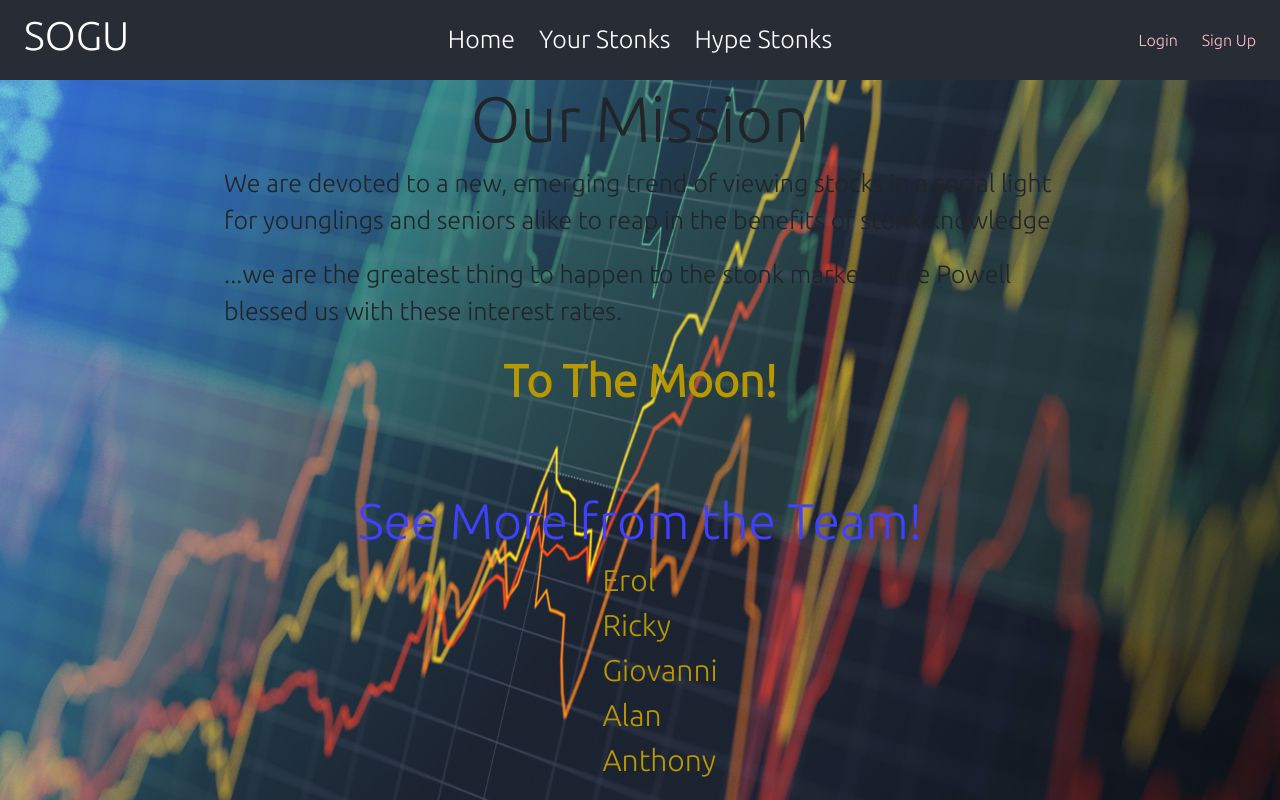
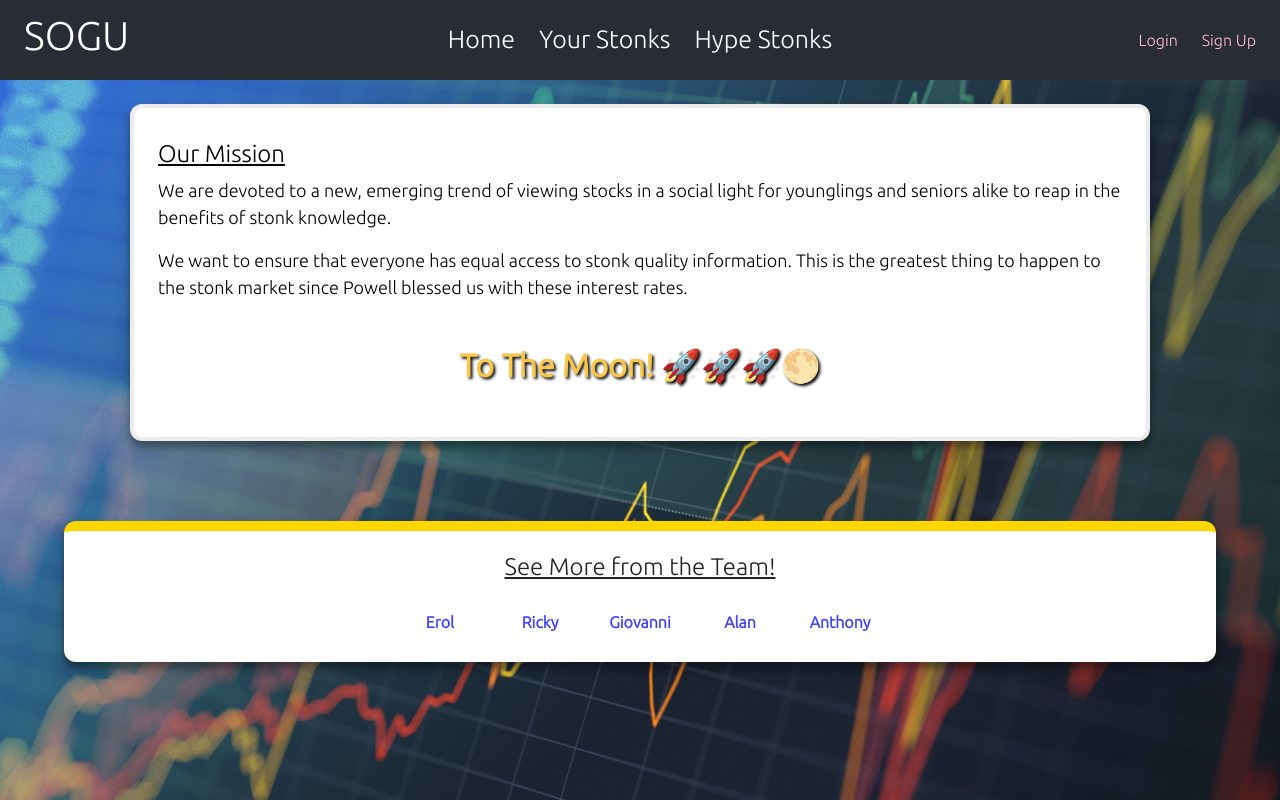
Before and after one commit to giovanniCL/stonks-only-go-up, a React (Create React App) app in the folder stonks-only-go-up/: page /mission in a window 1280 px wide. Built offline with nearby package versions, Linux system fonts and the light colour scheme.

Commit message:
design mission page

```diff
--- a/stonks-only-go-up/src/App.scss
+++ b/stonks-only-go-up/src/App.scss
@@ -3,6 +3,7 @@
 @import "./Components/HypeMeter.css";
 @import './Components/Navbar.css';
 @import "./Components/Dashboard/Announcements.scss";
+@import "./Components/Mission/Mission.scss";
 
 @import url(https://fonts.googleapis.com/css2?family=Ubuntu:wght@300&display=swap);
 body {
--- a/stonks-only-go-up/src/Components/Mission/Mission.css
+++ /dev/null
@@ -1,84 +0,0 @@
-.Mission {
-    font-size: 30px;
-    position: relative;
-    background-color: white;
-}
-
-img{
-    width: 100%;
-    height:100%;
-    z-index: (0,0,-5);
-
-}
-
-.MissionTitle {
-    position: absolute;
-    top:10%;
-    left: 50%;
-    transform: translate(-50%,-100%);
-    color: white;
-}
-.MissionStatement {
-    font-size: 25px;
-    color: white;
-    position: absolute;
-    top: 30%;
-    left: 50%;
-    transform: translate(-50%,-70%);
-
-}
-.Mission .Slogan{
-    color: goldenrod;
-    font-size: 40px;
-    position: absolute;
-    top: 50%;
-    left: 50%;
-    transform: translate(-50%,-50%);
-    text-shadow: 2px 2px 4px #000000;
-}
-
-@media only screen and (max-width: 650px){
-    .Mission{
-        font-size: 15px;
-    }
-    .MissionStatement{
-        font-size: 10px;
-    }
-    .Mission .Slogan{
-        transform: translate(-50%,-50%);
-        top: 40%;
-        font-size: 30px;
-    }
-}
-
-
-.Mission .TeamTitle{
-    padding-top: 50px;
-    align-items: center;
-    left: 50%;
-    margin-left: 25%;
-    color: black;
-
-}
-
-ul#TeamLinks{
-    padding-top: 70px;
-    list-style: none;
-    align-items: flex-start;
-    margin-left:25%
-
-}
-ul#TeamLinks li{
-    display: inline;
-    padding-left: 10px;
-    padding-right: 10px;
-    text-decoration: none;
-}
-
-    ul#TeamLinks li a{
-        color: #0001B3;
-        text-decoration: none;
-    }
-    ul#TeamLinks li a:visited{
-        color:#0001B3;
-    }
--- a/stonks-only-go-up/src/Components/Mission/Mission.js
+++ b/stonks-only-go-up/src/Components/Mission/Mission.js
@@ -1,26 +1,22 @@
-import {React} from "react";
-import './Mission1.css'
-import mission from "./mission.jpg";
-import Navbar from "../Navbar"
+// General Imports
+import { React } from "react";
 
+// Simple Render of the Mission Page
 const MissionPage = () => {
     return (
-        <>
-        <div className = "Mission">
-
-            <img src= {mission} alt="background" width="1920" height="932" />
-            <div className = "Top">
-                <h1 className = "MissionTitle">Our Mission</h1>
-                    <div className="MissionStatement">
-                        <p> We are devoted to a new, emerging trend of viewing stocks in a social light for younglings and seniors alike to reap in the benefits of stonk knowledge</p>
-                        <p> ...we are the greatest thing to happen to the stonk market since Powell blessed us with these interest rates.</p>
-                    </div>
-                <p className = "Slogan">To The Moon!</p>
+        <div className="mission-page-wrapper">
+            <br id="top-break" />
+            <div className="top-mission">
+                <h1 className="MissionTitle">Our Mission</h1>
+                <div className="MissionStatement">
+                    <p> We are devoted to a new, emerging trend of viewing stocks in a social light for younglings and seniors alike to reap in the benefits of stonk knowledge.</p>
+                    <p>We want to ensure that everyone has equal access to stonk quality information. This is the greatest thing to happen to the stonk market since Powell blessed us with these interest rates.</p>
+                </div>
+                <p className="Slogan">To The Moon! &#128640;&#128640;&#128640;&#127765;</p>
             </div>
-
-            <div className = "TeamContainer">
+            <div className="team-container">
                 <h1 className="TeamTitle">See More from the Team!</h1>
-                <ul id = "TeamLinks">
+                <ul id="TeamLinks">
                     <li><a target="_blank" href="https://github.com/Partisi" rel="noreferrer">Erol</a></li>
                     <li><a target="_blank" href="https://github.com/rickypaya" rel="noreferrer">Ricky</a></li>
                     <li><a target="_blank" href="https://github.com/giovanniCL" rel="noreferrer">Giovanni</a></li>
@@ -28,9 +24,7 @@ const MissionPage = () => {
                     <li><a target="_blank" href="https://github.com/ad4565" rel="noreferrer">Anthony</a></li>
                 </ul>
             </div>
-
         </div>
-        </>
     )
 }
 export default MissionPage
--- /dev/null
+++ b/stonks-only-go-up/src/Components/Mission/Mission.scss
@@ -0,0 +1,101 @@
+.mission-page-wrapper {
+    height: calc(100vh - 80px);
+
+    background-image: url("./mission.jpg");
+    background-size: cover;
+
+    #top-break {
+        margin-top: 48px;
+    }
+    .top-mission {
+        background: white;
+        color: black;
+        width: 80%;
+        min-width: 420px;
+        max-width: 1020px;
+        border-radius: 12px;
+        margin: 0 auto;
+        padding: 32px 24px;
+        box-shadow: rgba(0, 0, 0, 0.2) 0px 8px 16px, rgba(0, 0, 0, 0.25) 0px 6px 6px;
+
+        border: 4px solid rgb(236, 236, 236);
+        margin-bottom: 80px;
+        .MissionTitle {
+            color: black;
+            font-size: 24px;
+            text-decoration: underline;
+        }
+        .MissionStatement {
+            font-size: 18px;
+            color: black;
+        }
+        .Slogan {
+            color: rgb(250, 199, 71);
+            font-size: 32px;
+            text-align: center;
+            font-weight: bold;
+            padding-top: 24px;
+            text-shadow: 2px 2px 3px #000000;
+        }
+    }
+    .team-container {
+        width: 90%;
+        background: white;
+        margin: 0 auto;
+        box-shadow: rgba(0, 0, 0, 0.2) 0px 8px 16px, rgba(0, 0, 0, 0.25) 0px 6px 6px;
+        border-radius: 12px;
+        padding: 12px 24px;
+        border-top: 10px solid gold;
+        text-align: center;
+        .TeamTitle {
+            font-size: 24px;
+            padding-top: 10px;
+            text-decoration: underline;
+        }
+        #TeamLinks {
+            padding: 20px 0 0;
+            list-style: none;
+            display: inline-flex;
+            justify-content: center;
+            li {
+                width: 80px;
+                margin-left: 10px;
+                margin-right: 10px;
+                text-decoration: none;
+                font-weight: bold;
+                a {
+                    color: #4041FF;
+                    &:hover {
+                        color: #0001b3;
+                        text-decoration: none;
+                        background: none;
+                    }
+                }
+            }
+        }
+    }
+}
+
+@media only screen and (max-width: 600px) {
+    .mission-page-wrapper {
+        height: 100%;
+    }
+    .mission-page-wrapper > .top-mission {
+        margin-bottom: 20px;
+    }
+    .mission-page-wrapper > .top-mission > .Slogan {
+        font-size: 24px;
+    }
+    .team-container {
+
+        #TeamLinks {
+            padding: 20px 0;
+            list-style: none;
+            display: inline-flex;
+
+            flex-direction: column;
+            justify-content: center;
+
+        }
+    }
+}
--- a/stonks-only-go-up/src/Components/Mission/Mission1.css
+++ /dev/null
@@ -1,76 +0,0 @@
-img{
-    width: 100%;
-    height: 100%;
-    position: absolute;
-    z-index: -1;
-    padding-top: 0;
-    top: 0px;
-}
-
-.Top {
-    display:flex;
-    flex-direction: column;
-    align-items: center;
-    position: static;
-    justify-content: center;
-
-}
-
-.MissionTitle{
-    font-size: 4em;
-    position: relative;
-}
-
-.MissionStatement{
-    font-size: 25px;
-    position: relative;
-    max-width: 65%;
-
-}
-
-.Slogan{
-    font-size: 45px;
-    position: relative;
-    color: #B89700;
-    font-weight: bolder;
-    border: black;
-
-
-}
-
-.TeamContainer{
-    position: relative;
-    padding-top: 60px;
-    display: flex;
-    flex-direction: column;
-    align-items: center;
-}
-
-.TeamTitle{
-    font-size: 50px;
-    color: #4041FF;
-    border: black;
-    border-radius: 1em;
-
-}
-
-ul#TeamLinks{
-    list-style: none;
-    font-size: 30px;
-    white-space: nowrap;
-}
-
-ul #TeamLinks li{
-    text-decoration: none;
-    padding-right: 20px;
-    display:inline-block;
-}
-    ul#TeamLinks li a{
-        text-decoration: none;
-        color: #B89700;
-        display: inline-block;
-    }
-
-    ul#Teamlinks li a:visited{
-        text-decoration: none;
-    }
```
Also changed, not shown: 1 other file (tests, documents, lock files or other folders).
